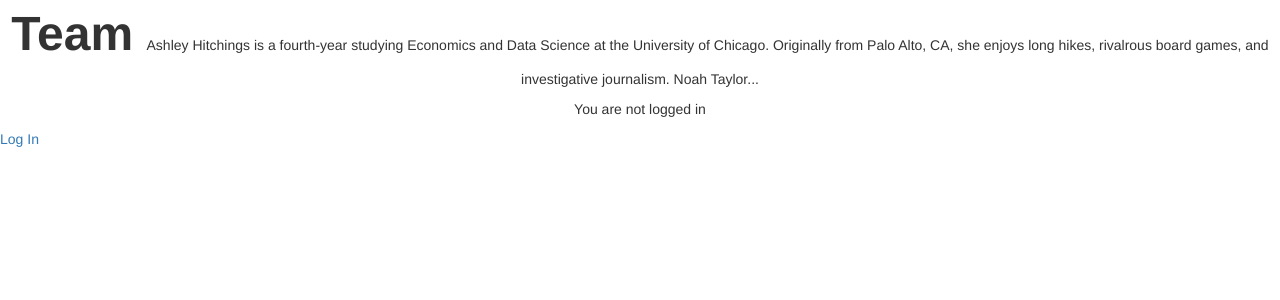
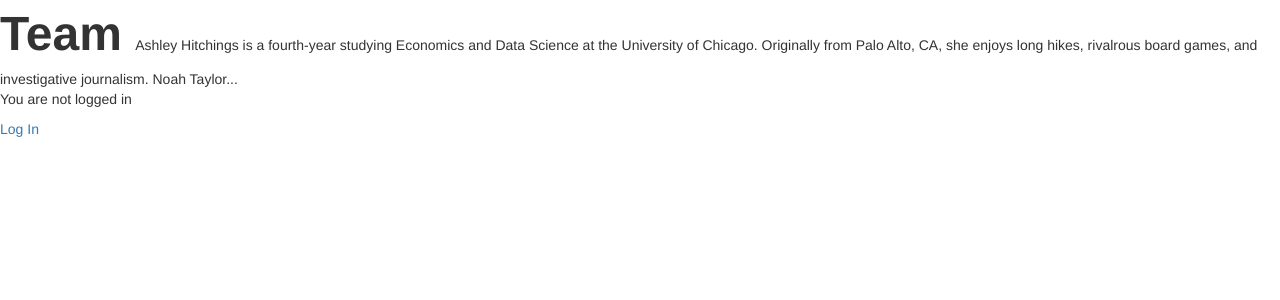
Before and after one commit to CMSC-13600-Data-Engineering/CMSC13600_Hitchings_Taylor, a Django app: page /app/ in a window 1280 px wide. Shown: the top 300 px of the page. Run offline with Django 4.2, Linux system fonts and the light colour scheme.

Commit message:
Update index.html with formatting changes

```diff
--- a/attendancechimp/templates/app/index.html
+++ b/attendancechimp/templates/app/index.html
@@ -4,13 +4,7 @@
 {% block title %}Home{% endblock %}
 
 {% block content %}
-<style>
-p {
- text-align:center
-}
-</style>
 
-<p>
 <font size="+4"> <b> Team </b> </font>
 Ashley Hitchings is a fourth-year studying Economics and Data Science at the University of Chicago. Originally from Palo Alto, CA, she enjoys long hikes, rivalrous board games, and investigative journalism.
 Noah Taylor...
@@ -22,5 +16,4 @@ Noah Taylor...
   <a href="{% url 'login' %}">Log In</a>
 {% endif %}
 
-<p>
 {% endblock %}
```
